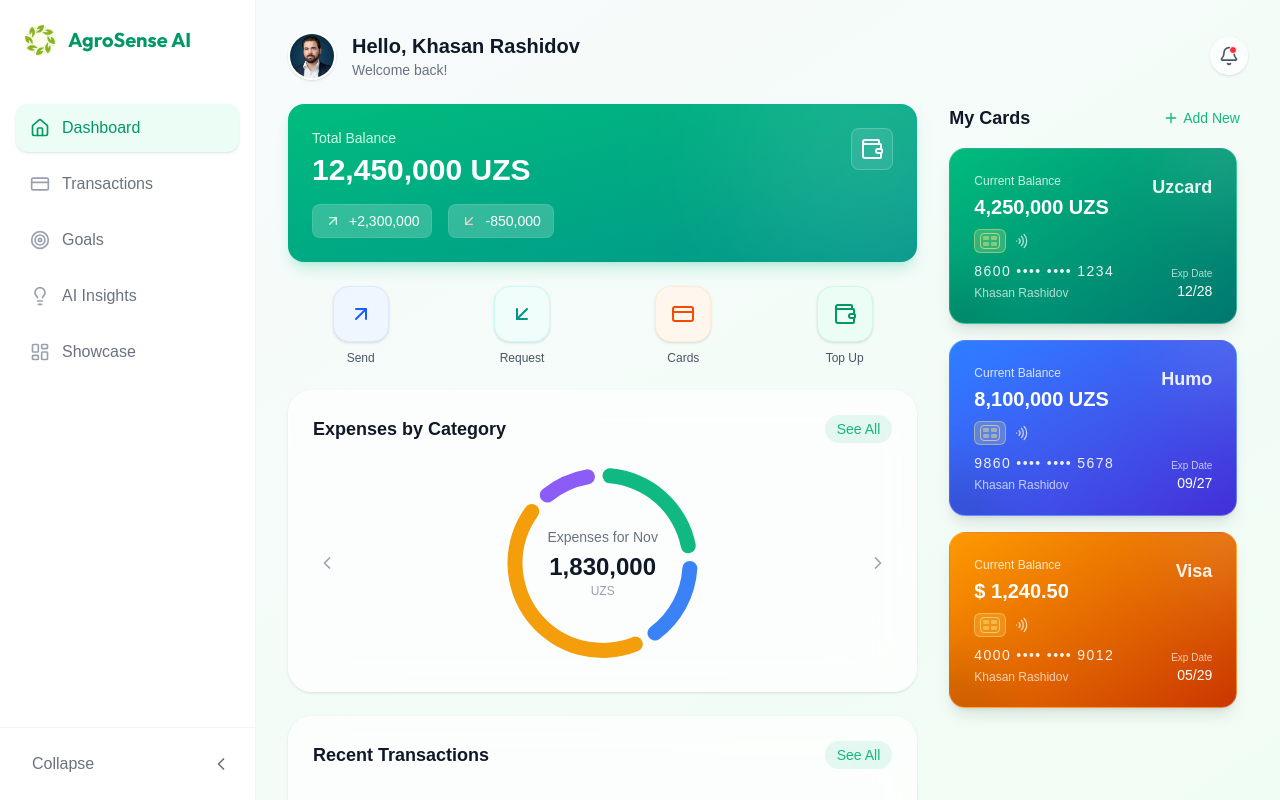
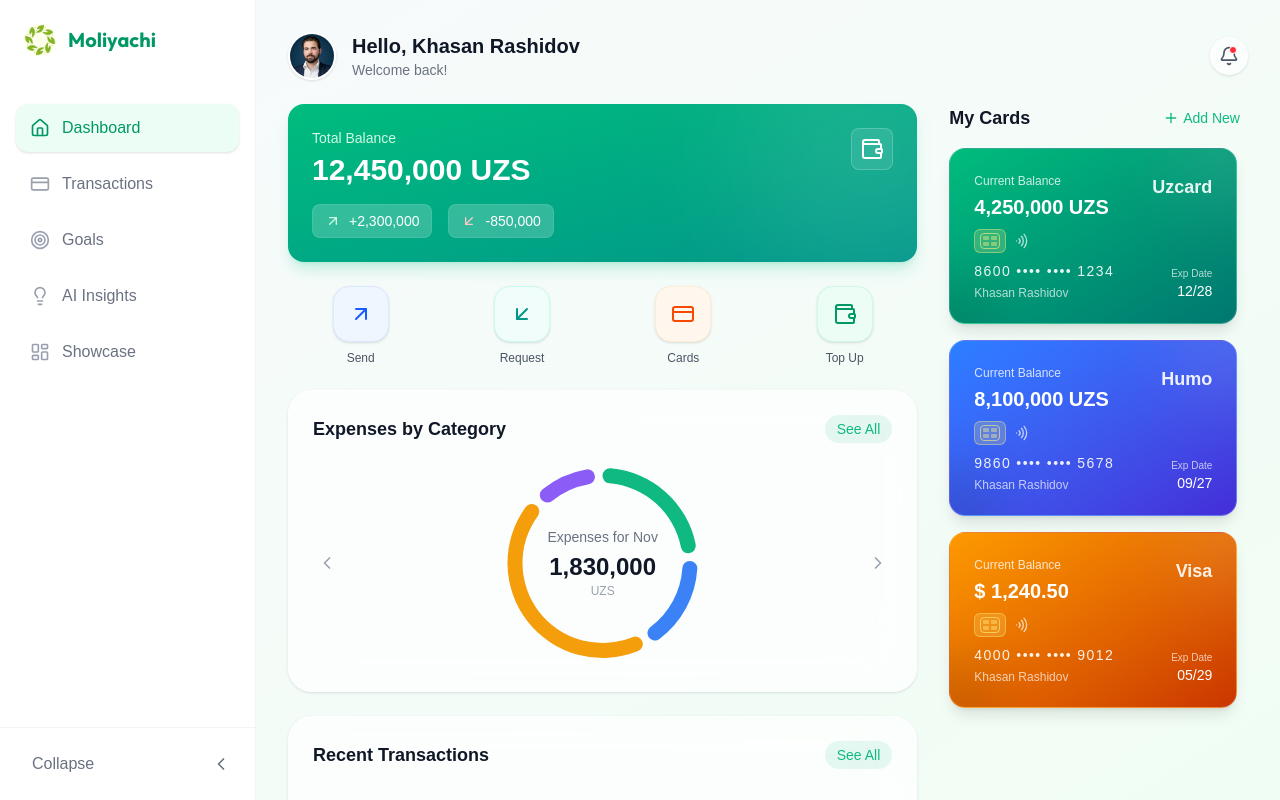
Before and after one commit to khasanrashidov/Fast-Forward-AI500, a Next.js app in the folder frontend/client-app/: page / in a window 1280 px wide. Shown: the top 800 px of the page. Built offline with nearby package versions, Linux system fonts and the light colour scheme.

Commit message:
branding: change name

```diff
--- a/frontend/client-app/src/app/layout.tsx
+++ b/frontend/client-app/src/app/layout.tsx
@@ -14,7 +14,7 @@ const outfit = Outfit({
 });
 
 export const metadata: Metadata = {
-  title: "AgroSense AI",
+  title: "Moliyachi",
   description: "Modern Mobile-First Fintech Application",
   icons: {
     icon: "/logo.png",
--- a/frontend/client-app/src/components/Sidebar.tsx
+++ b/frontend/client-app/src/components/Sidebar.tsx
@@ -28,11 +28,11 @@ export default function Sidebar({ isCollapsed, setIsCollapsed }: SidebarProps) {
         >
             <div className="p-6 flex items-center gap-3">
                 <div className="relative w-8 h-8 flex-shrink-0">
-                    <Image src="/logo.png" alt="AgroSense Logo" fill className="object-contain" />
+                    <Image src="/logo.png" alt="Moliyachi Logo" fill className="object-contain" />
                 </div>
                 {!isCollapsed && (
                     <span className="font-outfit font-bold text-xl text-emerald-600 whitespace-nowrap">
-                        AgroSense AI
+                        Moliyachi
                     </span>
                 )}
             </div>
```
